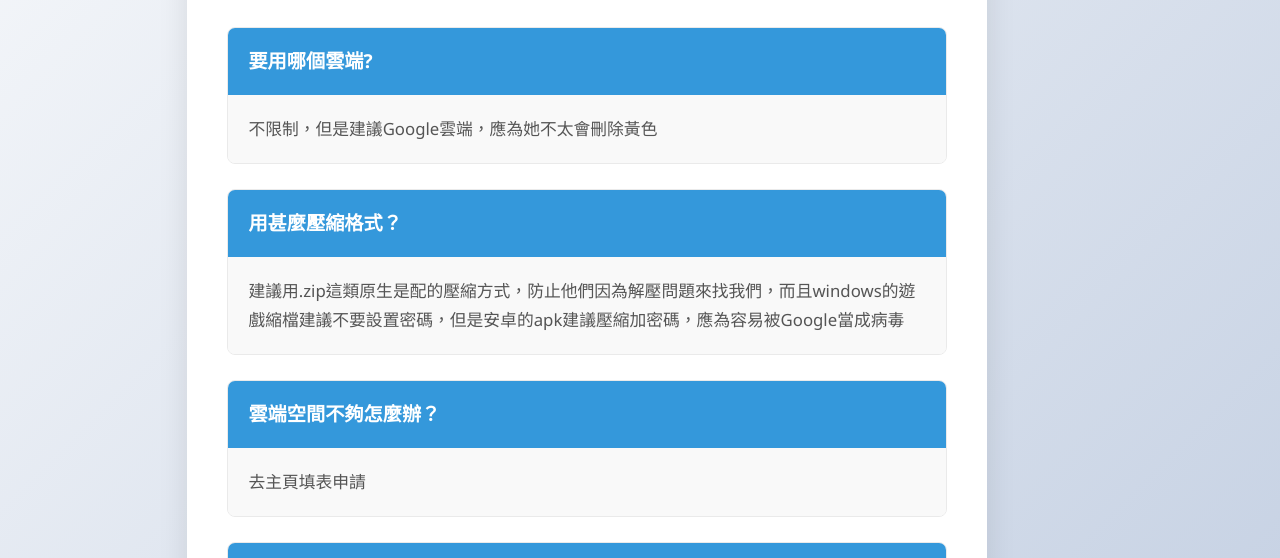
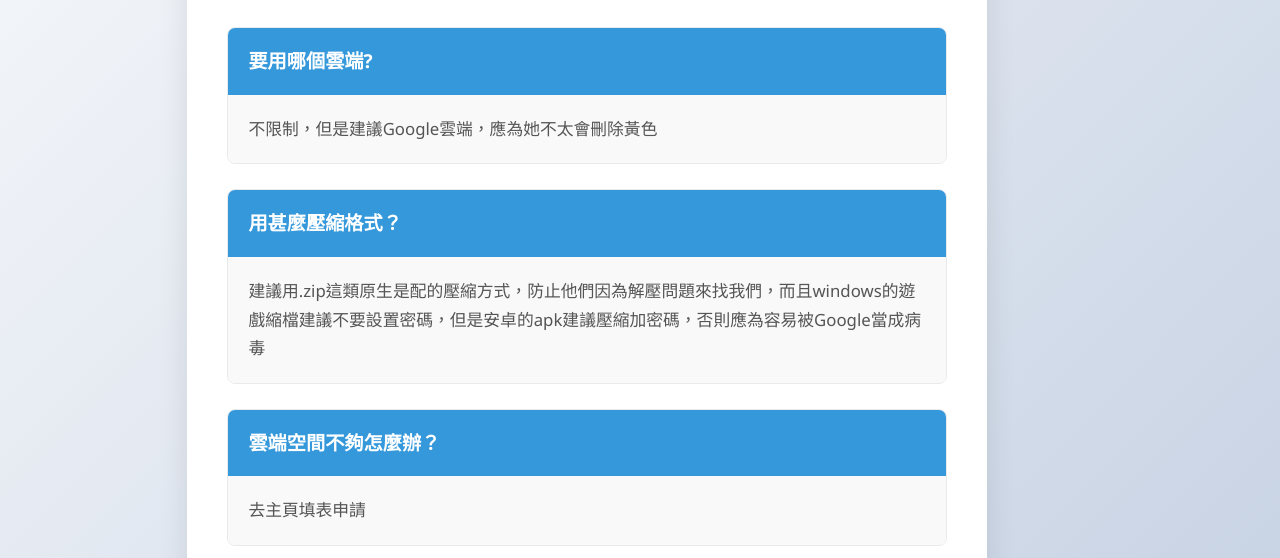
Before and after one commit to 1743986520/Website-development, a plain HTML site: page Things-to-note.html in a window 1280 px wide. Shown: the part 164-722 px from the top of the page. Drawn offline with Linux system fonts and the light colour scheme.

Commit message:
Update Things-to-note.html

```diff
--- a/Things-to-note.html
+++ b/Things-to-note.html
@@ -145,7 +145,7 @@
                 <span>用甚麼壓縮格式？</span>
             </div>
             <div class="answer">
-                <p>建議用.zip這類原生是配的壓縮方式，防止他們因為解壓問題來找我們，而且windows的遊戲縮檔建議不要設置密碼，但是安卓的apk建議壓縮加密碼，應為容易被Google當成病毒</p>
+                <p>建議用.zip這類原生是配的壓縮方式，防止他們因為解壓問題來找我們，而且windows的遊戲縮檔建議不要設置密碼，但是安卓的apk建議壓縮加密碼，否則應為容易被Google當成病毒</p>
             </div>
         </div>
 
```
